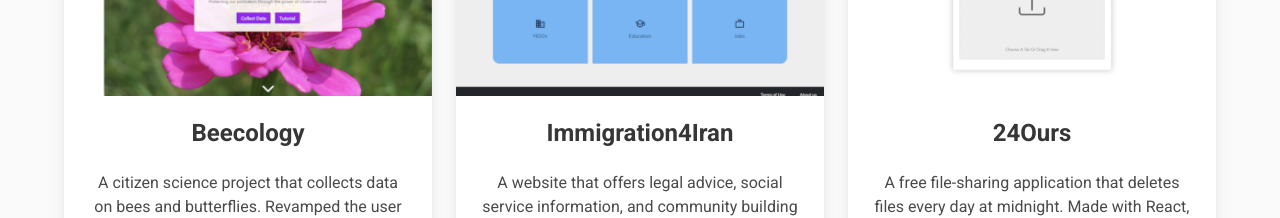
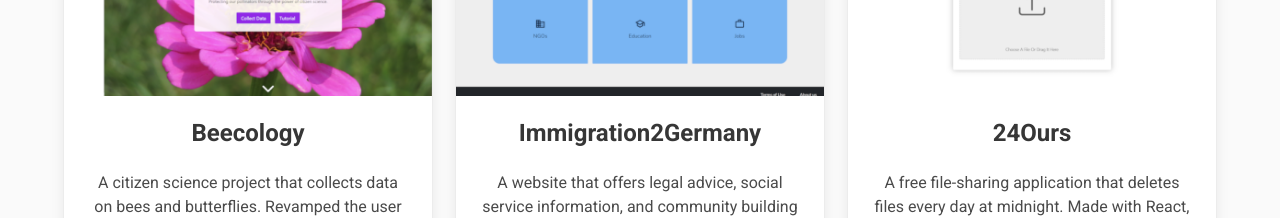
Before and after one commit to willdufault/willdufault.github.io, a SvelteKit app: page / in a window 1280 px wide. Shown: the part 2480-2698 px from the top of the page. Built offline with nearby package versions, Linux system fonts and the light colour scheme.

Commit message:
immigration2germany rebrand

```diff
--- a/src/routes/projects.svelte
+++ b/src/routes/projects.svelte
@@ -105,7 +105,7 @@
 
 		},
 		{
-			name: 'Immigration4Iran',
+			name: 'Immigration2Germany',
 			description: 'A website that offers legal advice, social service information, and community \
 			building opportunities to refugees entering Germany. Made with Svelte.',
 			imageUrl: 'images/immigration4iran-screenshot.png',
```
